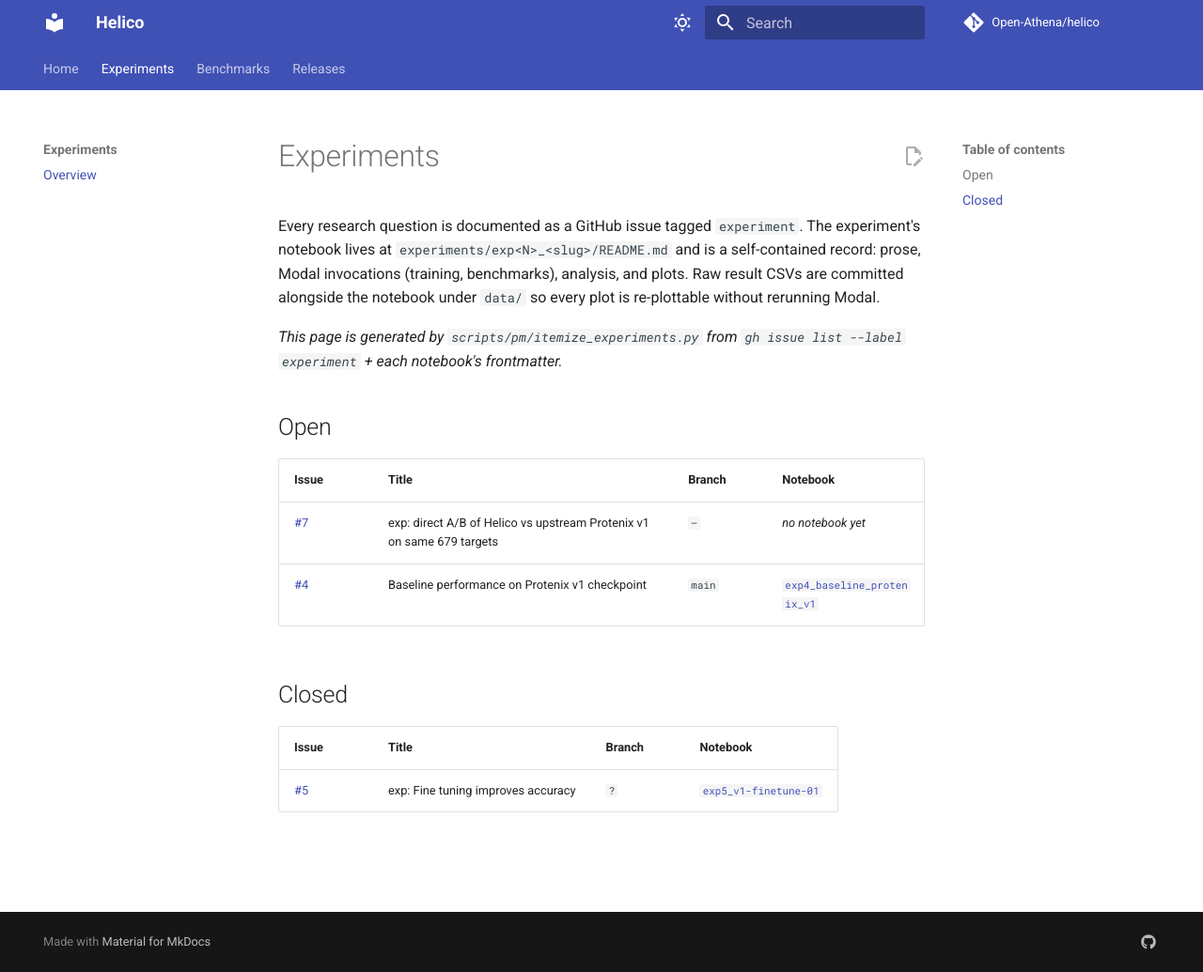
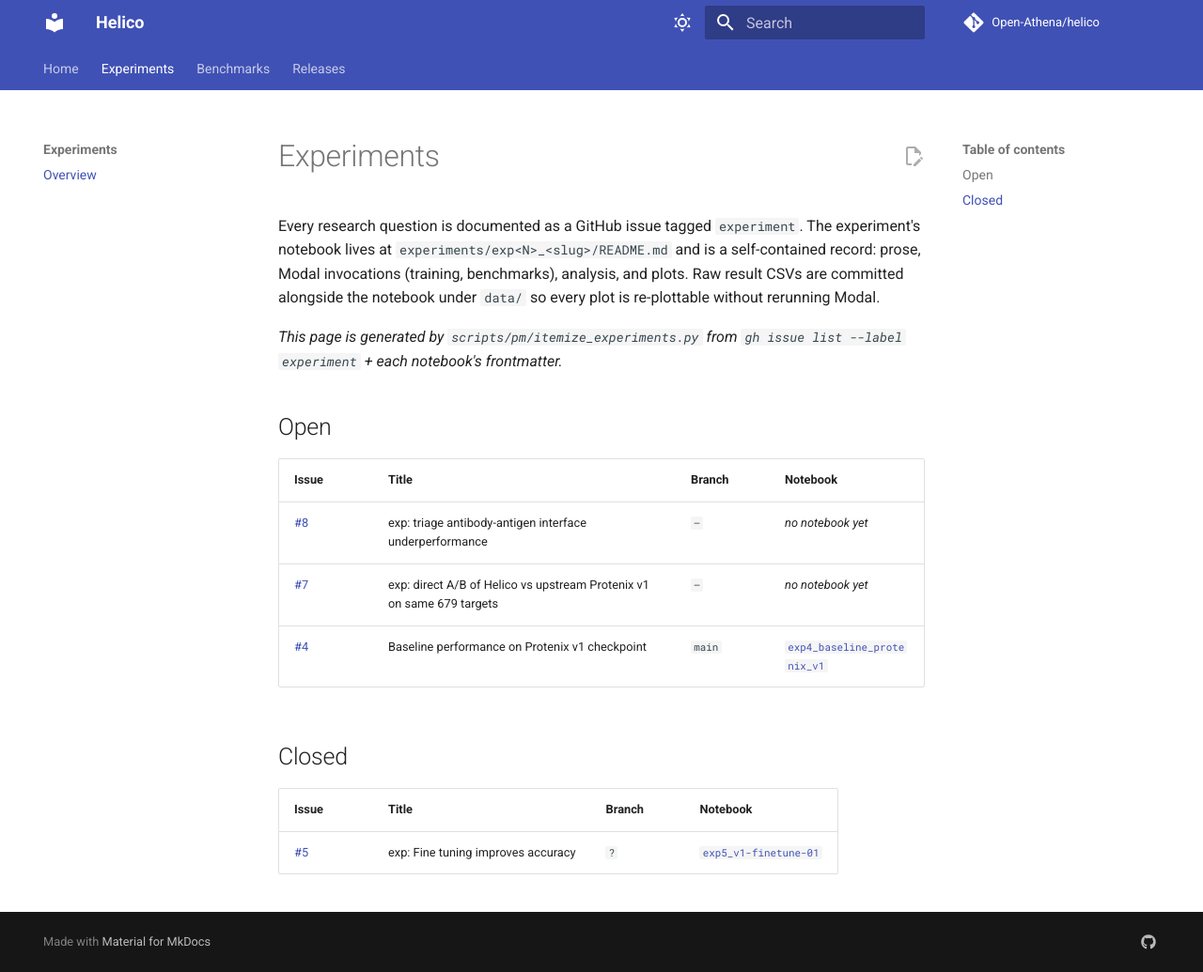
Before and after one commit to Open-Athena/helico, an MkDocs documentation site: the page built from docs/experiments/index.md, in a window 1280 px wide and 1035 px high. Shown: the whole window at 94% size. Built offline with MkDocs 1.6.1 and Material for MkDocs 9.7.7, drawn with Linux system fonts in a browser that asks for light colours; comment, search, counter and statistics services are not loaded.

Commit message:
chore: regenerate docs indexes

```diff
--- a/docs/experiments/index.md
+++ b/docs/experiments/index.md
@@ -14,6 +14,7 @@ _`gh issue list --label experiment` + each notebook's frontmatter._
 
 | Issue | Title | Branch | Notebook |
 |---|---|---|---|
+| [#8](https://github.com/Open-Athena/helico/issues/8) | exp: triage antibody-antigen interface underperformance | `—` | _no notebook yet_ |
 | [#7](https://github.com/Open-Athena/helico/issues/7) | exp: direct A/B of Helico vs upstream Protenix v1 on same 679 targets | `—` | _no notebook yet_ |
 | [#4](https://github.com/Open-Athena/helico/issues/4) | Baseline performance on Protenix v1 checkpoint | `main` | [`exp4_baseline_protenix_v1`](https://github.com/Open-Athena/helico/blob/main/experiments/exp4_baseline_protenix_v1/README.md) |
 
```
